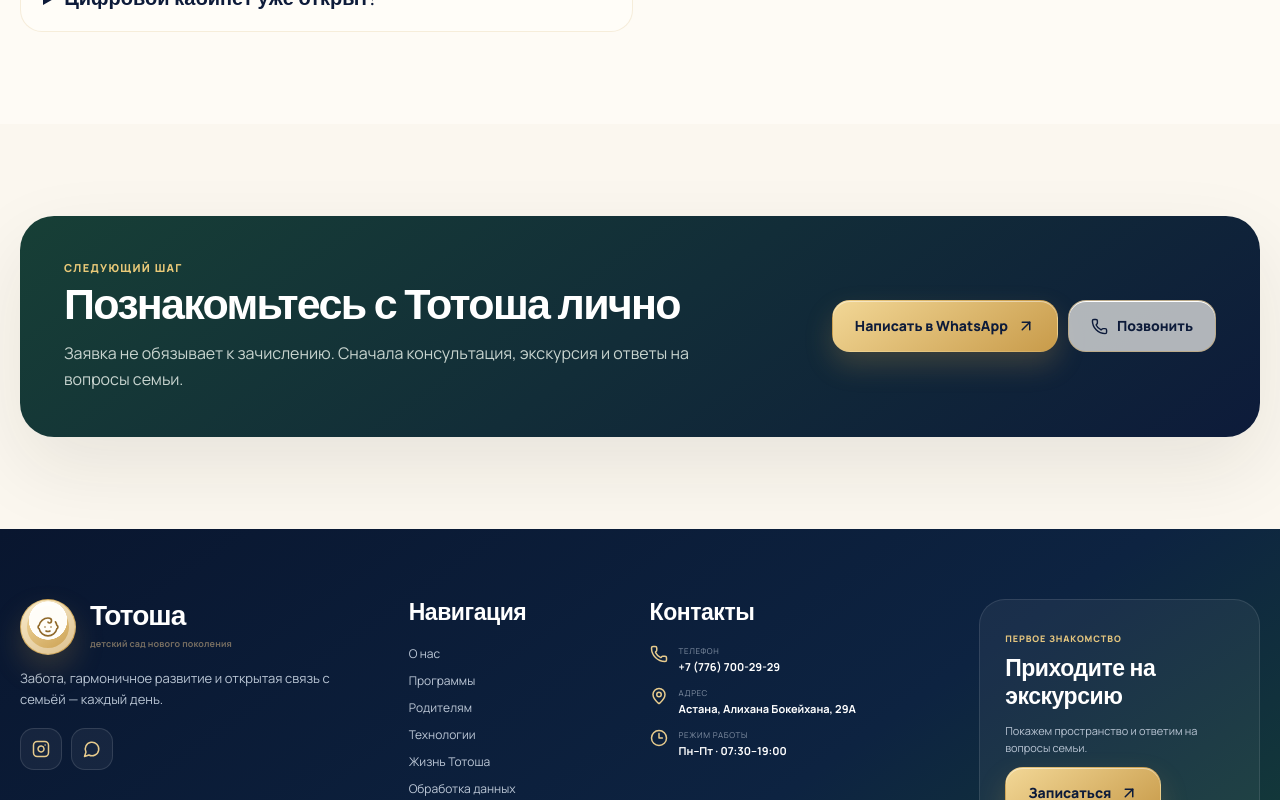
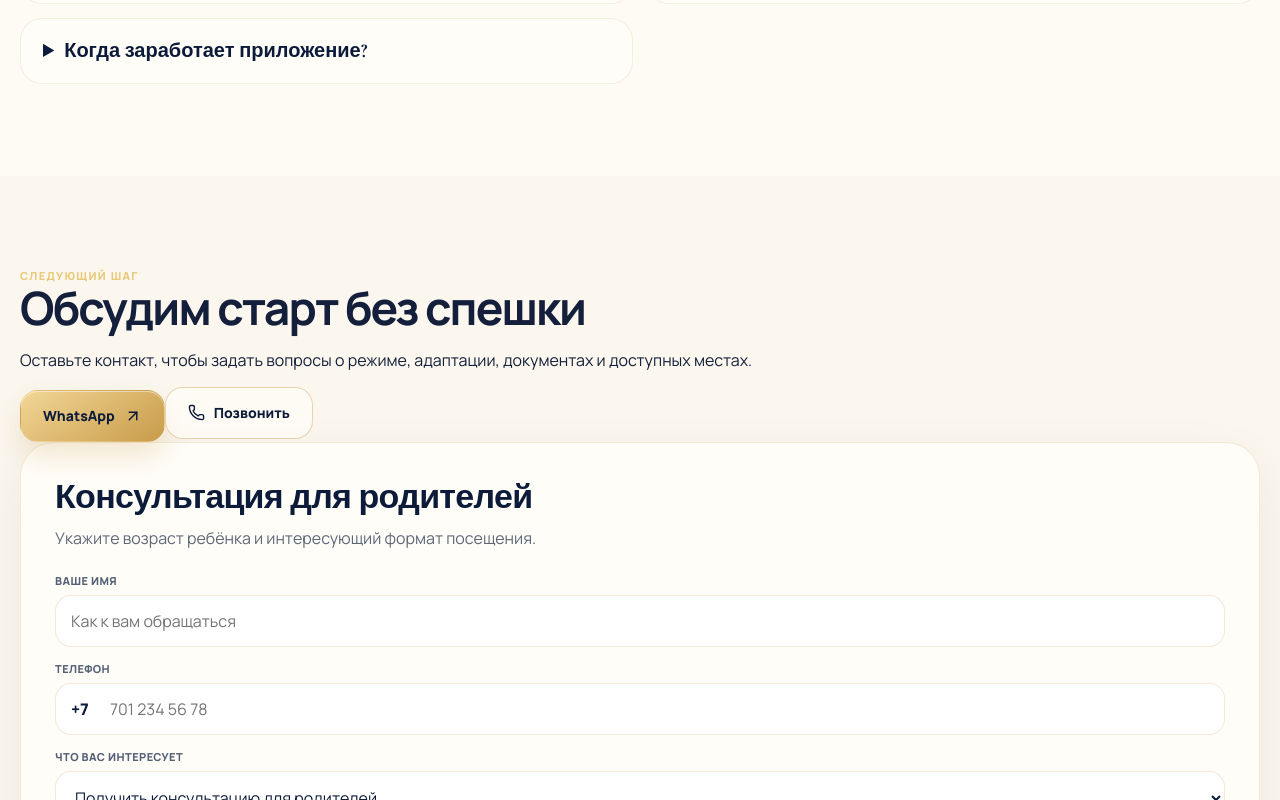
Before and after one commit to nexora-kz/totosha, a Next.js app: page /parents in a window 1280 px wide. Shown: the part 2710-3510 px from the top of the page. Built offline with nearby package versions, Linux system fonts and the light colour scheme.

Commit message:
Make Parents page unique and practical

```diff
--- a/app/parents/page.tsx
+++ b/app/parents/page.tsx
@@ -1,59 +1,50 @@
 import type { Metadata } from 'next';
-import { SeoLanding } from '../../components/SeoLanding';
+import { PremiumFeaturePage } from '../../components/PremiumFeaturePage';
 
 export const metadata: Metadata = {
   title: 'Информация для родителей — детский сад Тотоша',
-  description: 'Информация для родителей о знакомстве с Тотоша, режиме, связи и развитии цифровых сервисов.',
+  description: 'Информация для родителей о знакомстве с Тотоша, режиме, адаптации, оплатах, документах и связи с детским садом.',
   alternates: { canonical: '/parents' },
 };
 
-export default function ParentsSeoPage() {
+export default function ParentsPage() {
   return (
-    <SeoLanding
+    <PremiumFeaturePage
       variant="parents"
       eyebrow="Родителям"
-      title="Всё важное для спокойного старта"
-      description="До зачисления семья может обсудить режим, доступные услуги и способы связи с детским садом."
+      title="Спокойный старт начинается с понятных ответов"
+      description="До зачисления семья может обсудить режим, адаптацию, питание, документы, оплату и способы связи с детским садом."
+      primaryLabel="Получить консультацию"
+      sectionTitle="Что важно знать до первого дня"
+      sectionDescription="Мы заранее обсуждаем не только расписание, но и то, как ребёнок знакомится с группой и как семья получает обратную связь."
       bullets={[
         'Экскурсия до принятия решения',
         'Режим работы с 07:30 до 19:00',
         'Полдня и полный день',
-        'Телефон и WhatsApp для связи',
-        'Публичные материалы в Instagram и фотоархиве',
-        'Цифровые сервисы запускаются поэтапно',
+        'Адаптация обсуждается индивидуально',
+        'Документы и оплаты объясняются заранее',
+        'Телефон и WhatsApp остаются основными каналами связи',
       ]}
-      details={[
-        {
-          title: 'Первое знакомство',
-          text: 'Заведующая уточняет вопросы семьи и согласовывает удобное время экскурсии.',
-        },
-        {
-          title: 'Формат посещения',
-          text: 'Подходящий вариант обсуждается после знакомства с группой.',
-        },
-        {
-          title: 'Связь с детским садом',
-          text: 'До запуска приложения основными каналами остаются телефон, WhatsApp и личное общение.',
-        },
-        {
-          title: 'Цифровая экосистема',
-          text: 'Уведомления, закрытые материалы, документы и оплаты подключаются только после тестирования.',
-        },
+      cardsTitle="Путь семьи от знакомства до уверенного режима"
+      cardsDescription="Каждый этап можно обсудить до зачисления, чтобы не оставлять важные вопросы на первый день."
+      cards={[
+        { title: 'Экскурсия', text: 'Знакомство с пространством, режимом, группой и правилами детского сада.' },
+        { title: 'Адаптация', text: 'Формат первых дней подбирается с учётом возраста и предыдущего опыта ребёнка.' },
+        { title: 'Питание и здоровье', text: 'Особенности питания, аллергии и важные сведения обсуждаются до начала посещения.' },
+        { title: 'Связь и документы', text: 'Телефон, WhatsApp и личное общение остаются базовыми каналами до запуска приложения.' },
       ]}
       faq={[
-        {
-          question: 'Обязывает ли заявка к зачислению?',
-          answer: 'Нет. Сначала консультация и экскурсия, затем семья принимает решение.',
-        },
-        {
-          question: 'Как быстро связаться с Тотоша?',
-          answer: 'Позвоните или напишите в WhatsApp по номеру +7 (776) 700-29-29.',
-        },
-        {
-          question: 'Цифровой кабинет уже открыт?',
-          answer: 'Нет. Он готовится к ограниченному пилоту и будет запускаться поэтапно.',
-        },
+        { question: 'Обязывает ли заявка к зачислению?', answer: 'Нет. Сначала консультация и экскурсия, затем семья принимает решение.' },
+        { question: 'Можно ли выбрать полдня?', answer: 'Формат посещения зависит от доступности мест и группы. Его лучше уточнить у заведующей.' },
+        { question: 'Когда заработает приложение?', answer: 'Приложение готовится к ограниченному пилоту. Доступ будет подключаться поэтапно после проверки базовых сценариев.' },
       ]}
+      finalTitle="Обсудим старт без спешки"
+      finalDescription="Оставьте контакт, чтобы задать вопросы о режиме, адаптации, документах и доступных местах."
+      formTitle="Консультация для родителей"
+      formDescription="Укажите возраст ребёнка и интересующий формат посещения."
+      formIntent="Получить консультацию для родителей"
+      formOptions={['Получить консультацию для родителей', 'Уточнить формат посещения', 'Обсудить адаптацию', 'Записаться на экскурсию']}
+      whatsappIntent="Здравствуйте. Хочу получить консультацию для родителей и уточнить условия посещения Тотоша."
     />
   );
 }
```
